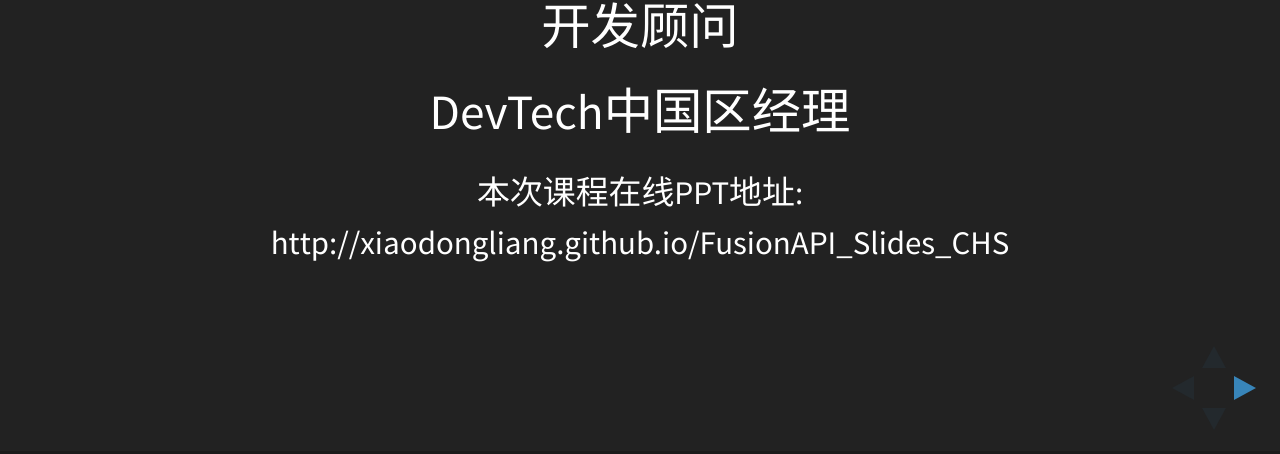
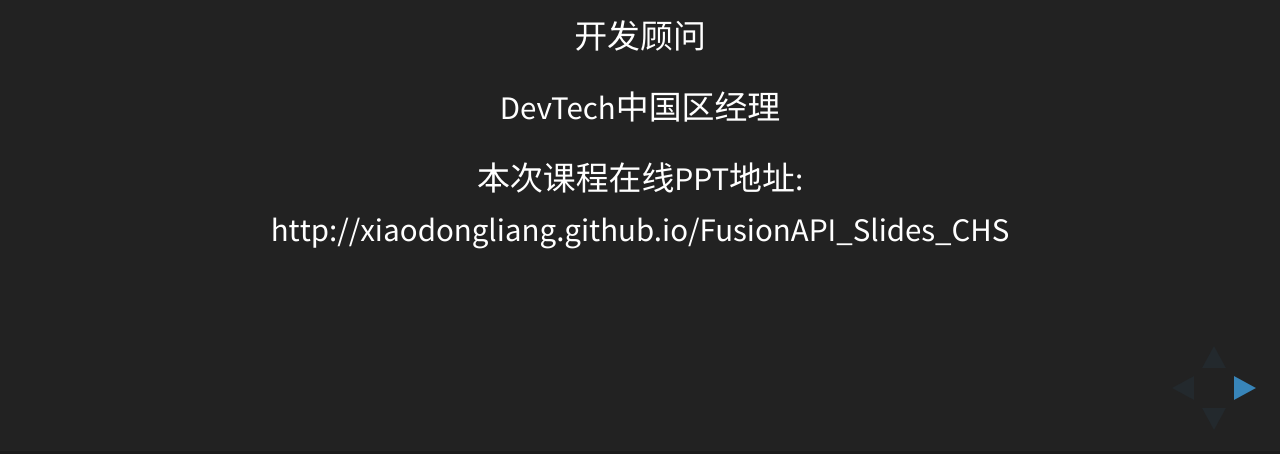
Before and after one commit to xiaodongliang/FusionAPI_Slides_CHS, a website: page index.html in a window 1280 px wide. Shown: the part 346-800 px from the top of the page. Drawn offline with Linux system fonts and the light colour scheme.

Commit message:
Update index.html

```diff
--- a/index.html
+++ b/index.html
@@ -46,8 +46,8 @@
 					<P></P>
 					<h3>梁晓冬</h3>
 					<P></P>
-				        <p><font size="7">开发顾问</font></p>
-					<p><font size="7">DevTech中国区经理</font></p>
+				        <p><font size="6">开发顾问</font></p>
+					<p><font size="6">DevTech中国区经理</font></p>
 					<p><font size="6">本次课程在线PPT地址:<a hrf = 'http://xiaodongliang.github.io/FusionAPI_Slides_CHS'></a> http://xiaodongliang.github.io/FusionAPI_Slides_CHS<a></a> </font></p>
 				</section>
 
```
